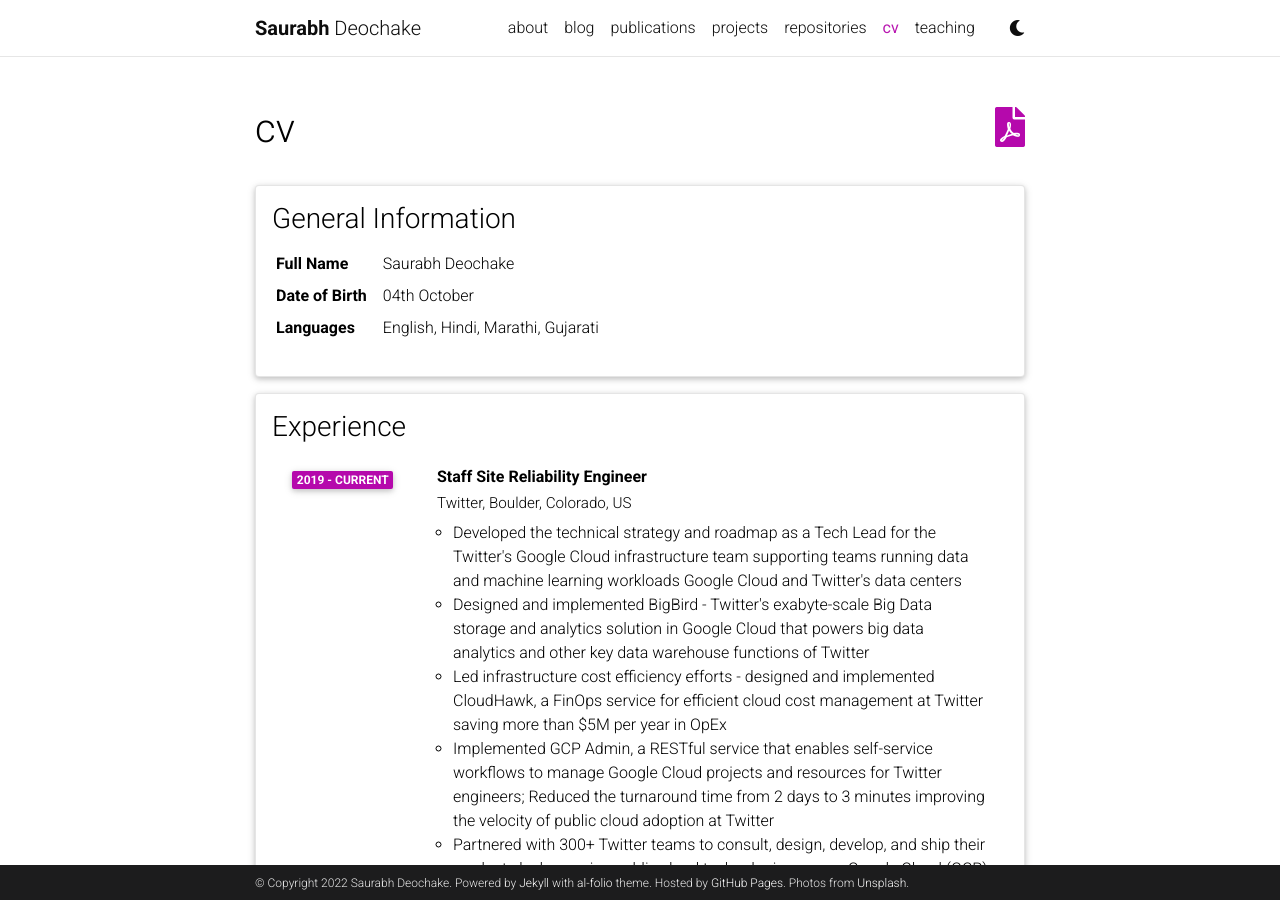
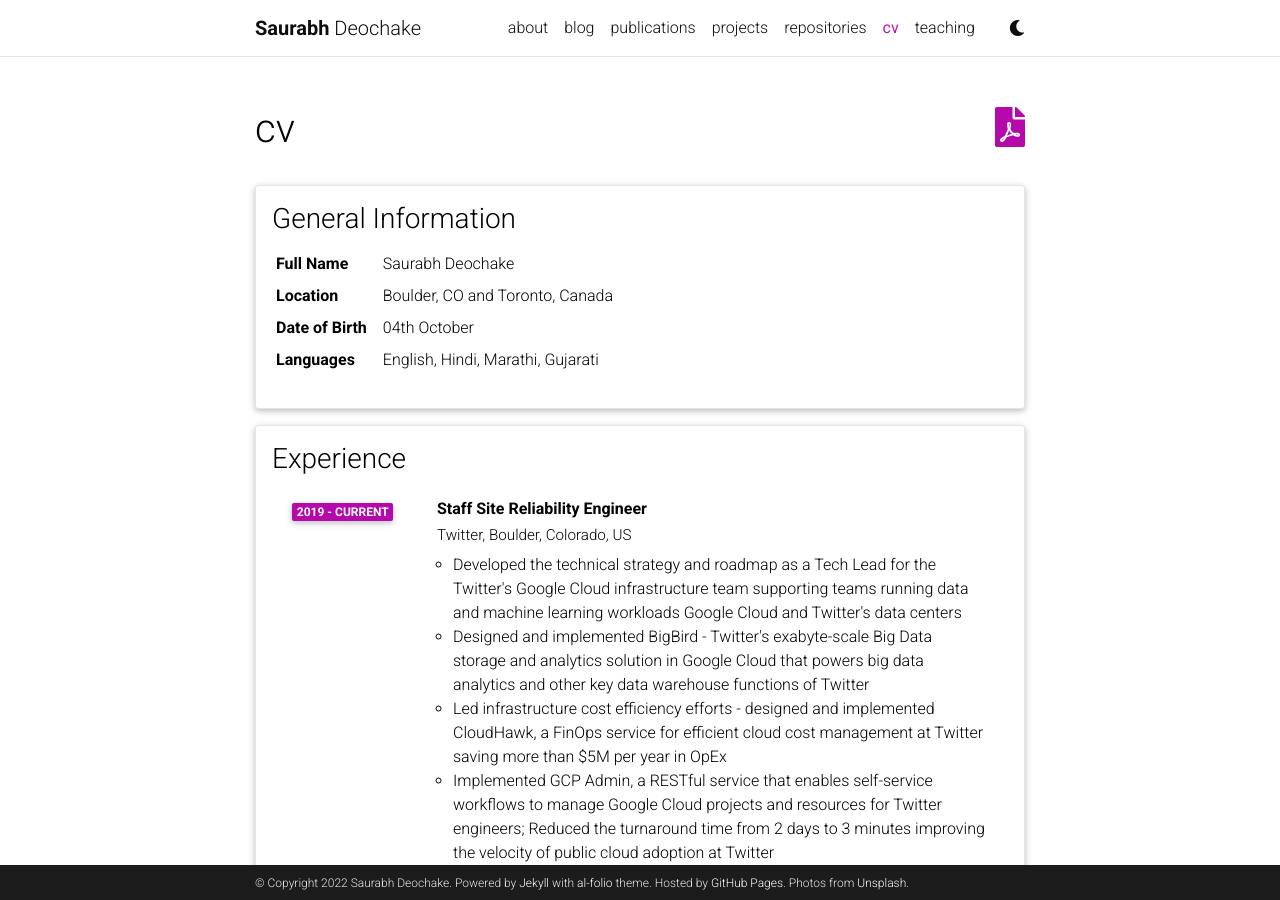
Before and after one commit to saurabh-deochake/saurabh-deochake.github.io, a Jekyll site: the page built from _pages/cv.md, in a window 1280 px wide and 900 px high. Built offline with Jekyll 4.4.1, drawn with Linux system fonts in a browser that asks for light colours; comment, search, counter and statistics services are not loaded; a style sheet for code colours, icons or effects is not loaded; part of the change alters nothing that is shown.

```diff
--- a/_config.yml
+++ b/_config.yml
@@ -122,15 +122,15 @@ pagination:
   enabled: true
 
 # Comments
-disqus_shortname:  # put your disqus shortname
+# disqus_shortname: al-folio # put your disqus shortname
 # https://help.disqus.com/en/articles/1717111-what-s-a-shortname
 
 # External sources.
 # If you have blog posts published on medium.com or other exteranl sources,
 # you can display them in your blog by adding a link to the RSS feed.
-external_sources:
-  - name:
-    rss_url:
+# external_sources:
+#  - name: medium.com
+#    rss_url: https://medium.com/@al-folio/feed
 
 # -----------------------------------------------------------------------------
 # Collections
--- a/_data/cv.yml
+++ b/_data/cv.yml
@@ -3,6 +3,8 @@
   contents:
     - name: Full Name
       value: Saurabh Deochake
+    - name: Location
+      value: Boulder, CO and Toronto, Canada
     - name: Date of Birth
       value: 04th October
     - name: Languages
```
Also changed, not shown: 1 other file.
